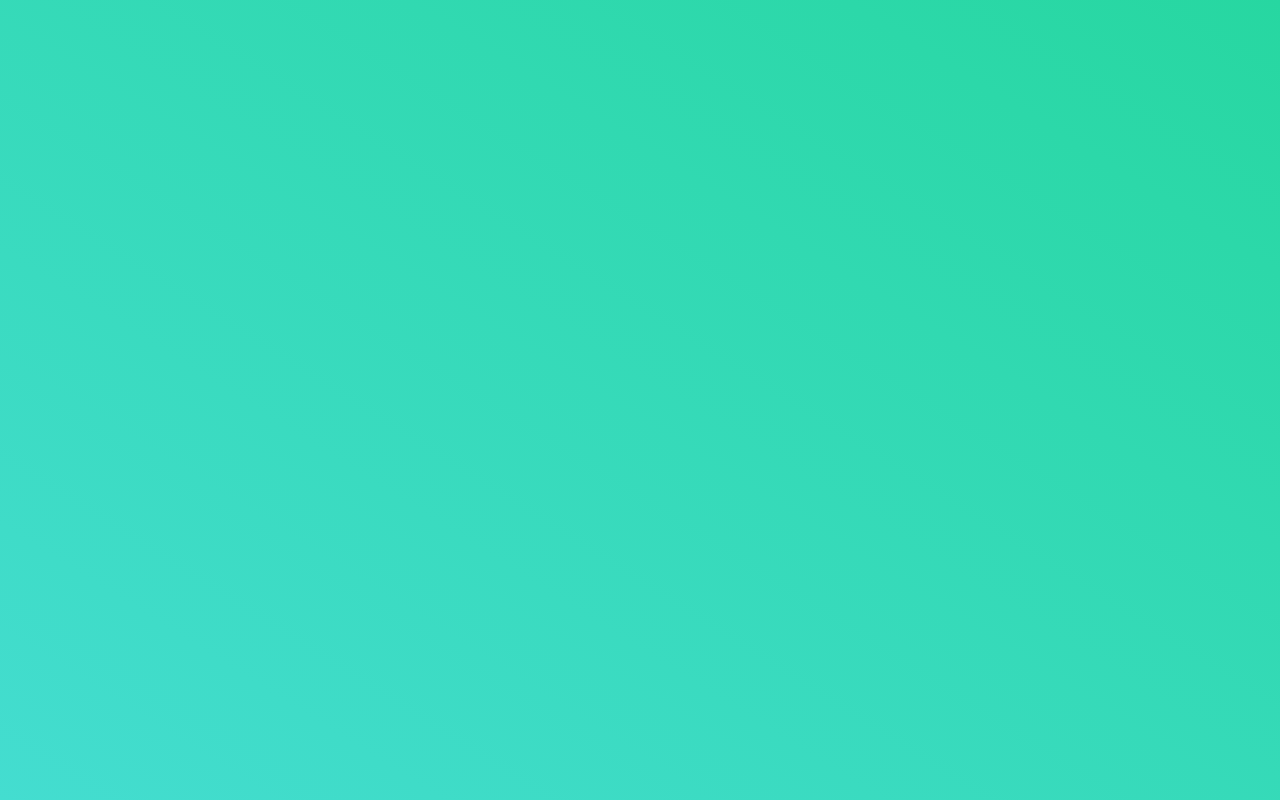
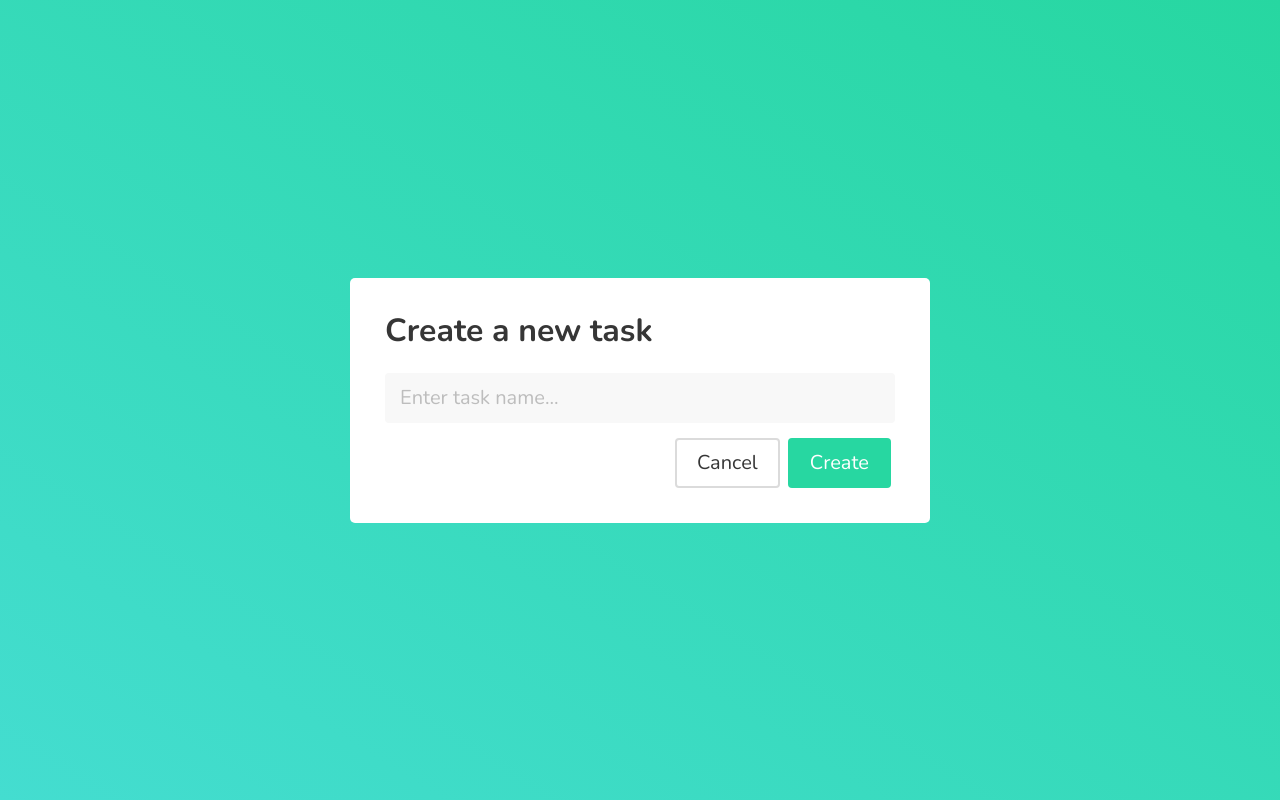
Before and after one commit to TsoIsTheWayToGo/taskmanager_MEAN_stack, an Angular app in the folder frontend/: page /lists/1/new-task in a window 1280 px wide. Before the commit this address led to /. Built offline with nearby package versions, Linux system fonts and the light colour scheme.

Commit message:
Add CreateNewTask function to list in the frontend

```diff
--- a/frontend/src/app/app.module.ts
+++ b/frontend/src/app/app.module.ts
@@ -6,12 +6,14 @@ import { AppComponent } from './app.component';
 import { TaskViewComponent } from './pages/task-view/task-view.component';
 import { HttpClientModule } from '@angular/common/http';
 import { NewListComponent } from './pages/new-list/new-list.component';
+import { NewTaskComponent } from './pages/new-task/new-task.component';
 
 @NgModule({
   declarations: [
     AppComponent,
     TaskViewComponent,
-    NewListComponent
+    NewListComponent,
+    NewTaskComponent
   ],
   imports: [
     BrowserModule,
--- /dev/null
+++ b/frontend/src/app/models/list.model.ts
@@ -0,0 +1,4 @@
+export class List {
+  _id: string;
+  title: stirng;
+}
--- /dev/null
+++ b/frontend/src/app/models/task.model.ts
@@ -0,0 +1,6 @@
+export class Task {
+  _id: string;
+  _listId: string;
+  title: string;
+
+}
--- a/frontend/src/app/pages/new-list/new-list.component.ts
+++ b/frontend/src/app/pages/new-list/new-list.component.ts
@@ -1,5 +1,8 @@
 import { Component, OnInit } from '@angular/core';
 import { TaskService } from 'src/app/task.service';
+import { Router } from '@angular/router';
+
+import { List } from 'src/app/models/list.model';
 
 @Component({
   selector: 'app-new-list',
@@ -8,15 +11,16 @@ import { TaskService } from 'src/app/task.service';
 })
 export class NewListComponent implements OnInit {
 
-  constructor(private taskService: TaskService) { }
+  constructor(private taskService: TaskService, private router: Router) { }
 
   ngOnInit() {
   }
 
   createList(title: string){
-    this.taskService.createList(title).subscribe((response: any) => {
-      console.log(response)
-      // i want to navigate to the /list/response._id:id
+    this.taskService.createList(title).subscribe((list: List) => {
+      console.log(list)  // i want to navigate to the /list/response._id:id
+      this.router.navigate(['/lists',list._id])
+
     })
   }
 }
--- /dev/null
+++ b/frontend/src/app/pages/new-task/new-task.component.html
@@ -0,0 +1,14 @@
+<div class="centered-content">
+  <div class="modal-box">
+    <h1 class="title">
+      Create a new task
+    </h1>
+    <input #taskTitleInput class="input is-medium has-background-light" type="text" placeholder="Enter task name...">
+    <div class="buttons is-right">
+      <button class="button is-medium" style="margin-top: 15px" routerLink="/">Cancel</button>
+      <button class="button is-primary has-text-white is-medium" style="margin-top: 15px"
+        (click)="createTask(taskTitleInput.value)">Create</button>
+
+    </div>
+  </div>
+</div>
--- /dev/null
+++ b/frontend/src/app/pages/new-task/new-task.component.ts
@@ -0,0 +1,24 @@
+import { Component, OnInit } from '@angular/core';
+import { TaskService } from 'src/app/task.service';
+import { ActivatedRoute, Params, Router } from '@angular/router';
+
+@Component({
+  selector: 'app-new-task',
+  templateUrl: './new-task.component.html',
+  styleUrls: ['./new-task.component.scss'],
+})
+export class NewTaskComponent implements OnInit {
+  constructor(private taskService: TaskService, private route: ActivatedRoute, private router: Router) {}
+  listId: string;
+  ngOnInit() {
+    this.route.params.subscribe((params: Params) => {
+      this.listId = params['listId'];
+    });
+  }
+
+  createTask(title: string) {
+    this.taskService.createTask(title, this.listId).subscribe((newTask: task) => {
+      this.router.navigate(['../'], { relativeTo: this.route});
+    });
+  }
+}
--- a/frontend/src/app/pages/task-view/task-view.component.html
+++ b/frontend/src/app/pages/task-view/task-view.component.html
@@ -22,10 +22,10 @@
         Tasks
       </h1>
 
-      <div class="task" *ngFor="let task of tasks">
+      <div class="task" *ngFor="let task of tasks" (click)="onTaskClick(task)">
         <p>{{task.title}}</p>
       </div>
-      <button class="circle-add-button button is-primary has-text-white"><img src="../../../assets/plus-icon.svg"></button>
+      <button class="circle-add-button button is-primary has-text-white" routerLink="./new-task" ><img src="../../../assets/plus-icon.svg"></button>
     </div>
   </div>
 </div>
--- a/frontend/src/app/pages/task-view/task-view.component.ts
+++ b/frontend/src/app/pages/task-view/task-view.component.ts
@@ -15,7 +15,7 @@ export class TaskViewComponent implements OnInit {
 
   ngOnInit() {
     this.route.params.subscribe((params: Params) => {
-      console.log(params);
+      // console.log(params);
 
       this.taskService.getTasks(params.listId).subscribe((tasks: any[]) => {
         this.tasks = tasks;
--- a/frontend/src/app/task.service.ts
+++ b/frontend/src/app/task.service.ts
@@ -19,4 +19,8 @@ export class TaskService {
   getTasks(listId: string){
     return this.webReqService.get(`lists/${listId}/tasks`)
   }
+
+  createTask(title: string, listId: string) {
+    return this.webReqService.post(`lists/${listId}/tasks`, { title });
+  }
 }
--- a/frontend/src/styles.scss
+++ b/frontend/src/styles.scss
@@ -1,3 +1,13 @@
 /* You can add global styles to this file, and also import other style files */
 @import 'main-styles';
 @import '../node_modules/bulma/bulma.sass';
+
+
+.modal-box {
+    min-height: 200px;
+    width: 100%;
+    max-width: 580px;
+    background: white;
+    border-radius: 5px;
+    padding: 35px;
+}
```
Also changed, not shown: frontend/src/app/app-routing.module.ts (+8 -8 lines), frontend/src/app/pages/new-task/new-task.component.scss (added), 2 other files (tests, documents, lock files or other folders).
